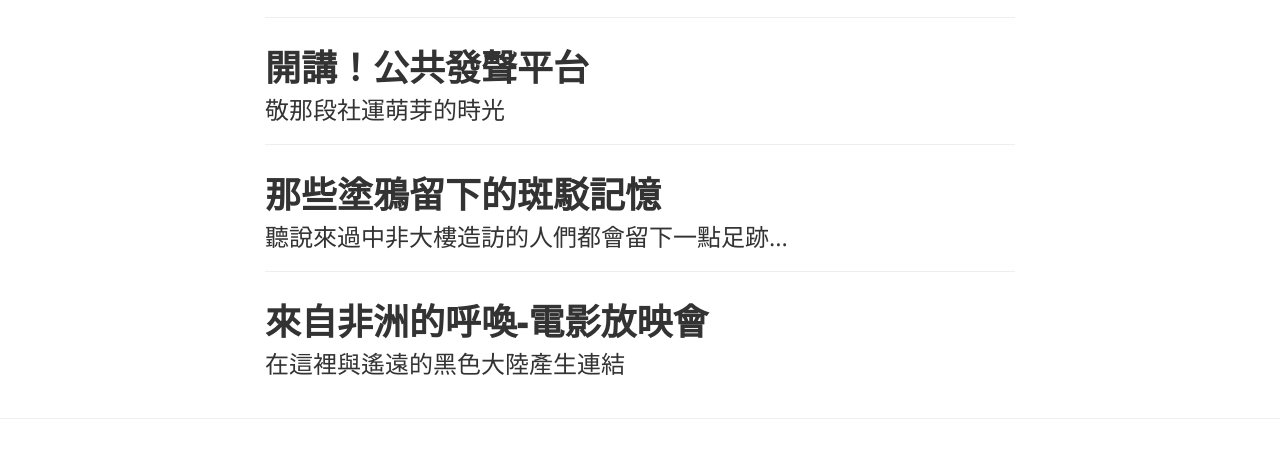
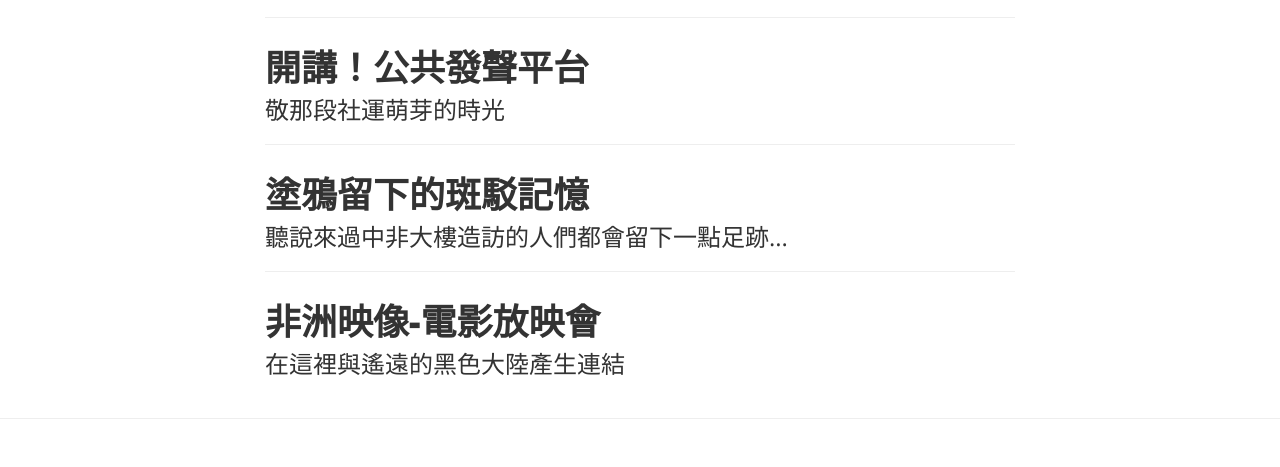
Before and after one commit to Echim2016/Adventure_of_ZF, a website: page index.html in a window 1280 px wide. Shown: the part 771-1238 px from the top of the page. Drawn offline with nearby package versions, Linux system fonts and the light colour scheme.

Commit message:
[updated] page updated

```diff
--- a/index.html
+++ b/index.html
@@ -139,7 +139,7 @@
                 <div class="post-preview">
                     <a href="post_paint.html">
                         <h2 class="post-title">
-                            那些塗鴉留下的斑駁記憶
+                            塗鴉留下的斑駁記憶
                         </h2>
                         <h3 class="post-subtitle">
                             聽說來過中非大樓造訪的人們都會留下一點足跡...
@@ -151,7 +151,7 @@
                 <div class="post-preview">
                     <a href="post_movie.html">
                         <h2 class="post-title">
-                            來自非洲的呼喚-電影放映會
+                            非洲映像-電影放映會
                         </h2>
                         <h3 class="post-subtitle">
                             在這裡與遙遠的黑色大陸產生連結
```
Also changed, not shown: post_court.html (+2 -1 lines), post_paint.html (+1 -1 lines), img/game.jpg (added).
